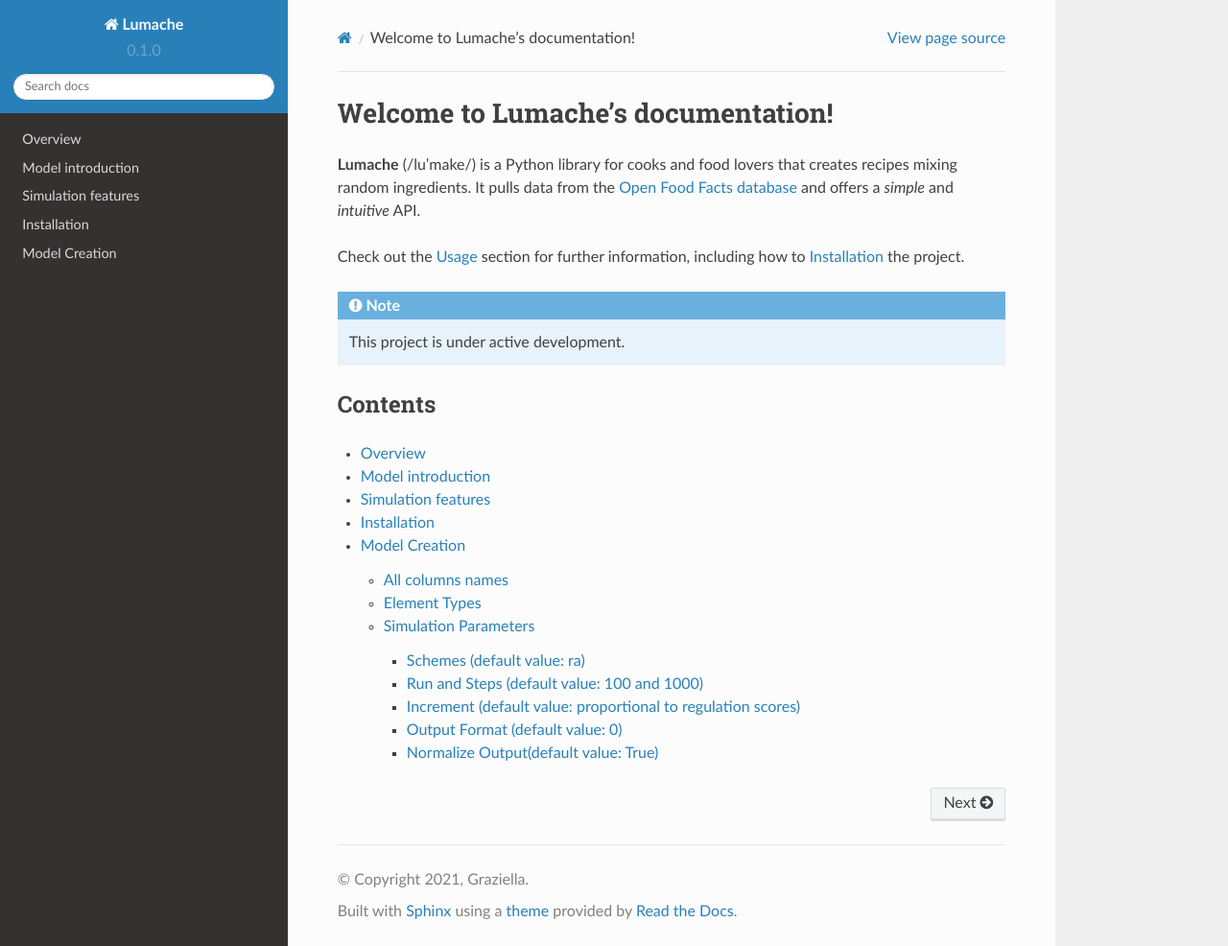
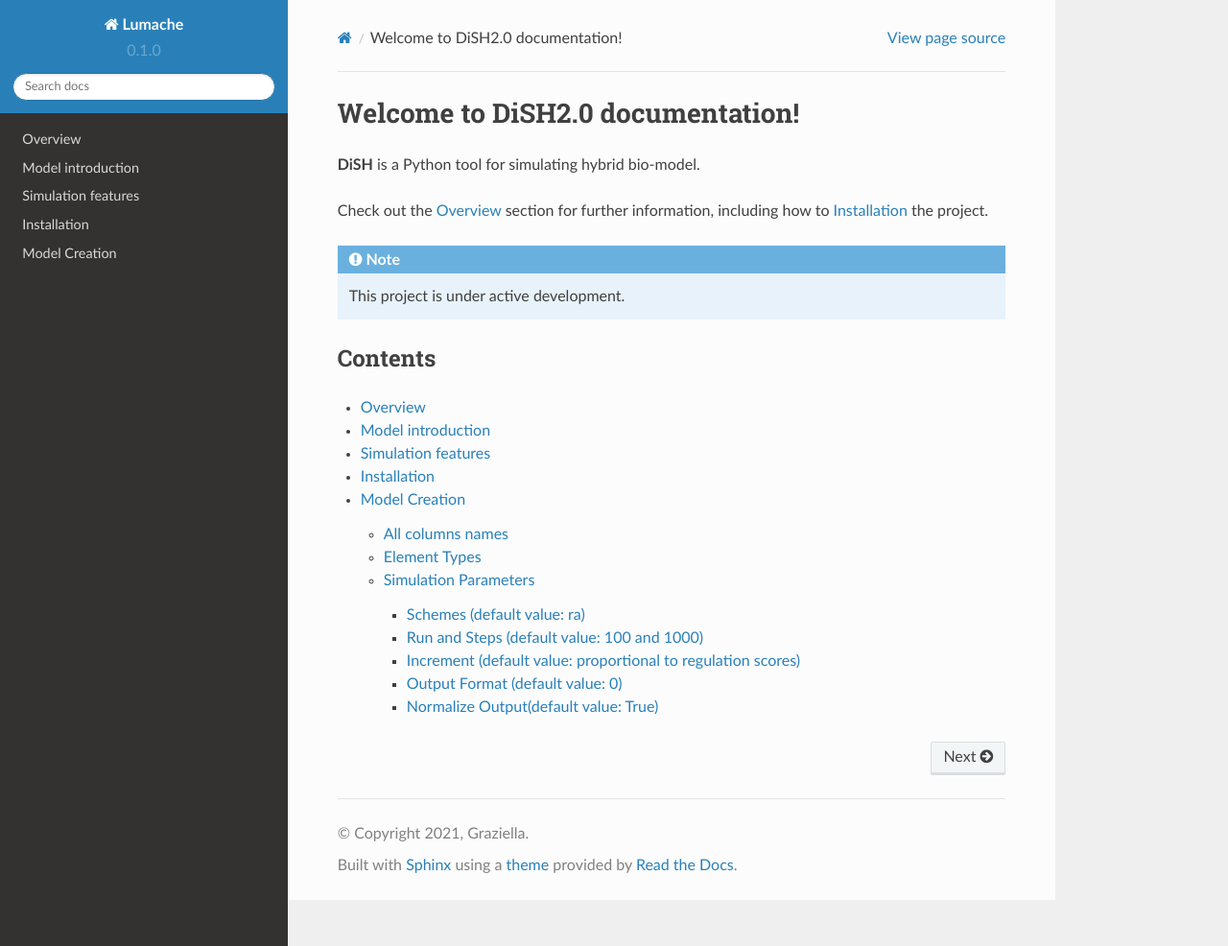
Before and after one commit to pitt-miskov-zivanov-lab/DiSH, a Sphinx documentation site: the page built from docs/index.rst, in a window 1280 px wide and 986 px high. Shown: the whole window at 96% size. Built offline with Sphinx 7.4.7 and the Read the Docs theme 2.0.0, drawn with Linux system fonts in a browser that asks for light colours; pages that are not in the unit, such as notebooks, are missing from menus.

Commit message:
Update index.rst

```diff
--- a/docs/index.rst
+++ b/docs/index.rst
@@ -1,12 +1,9 @@
-Welcome to Lumache's documentation!
+Welcome to DiSH2.0 documentation!
 ===================================
 
-**Lumache** (/lu'make/) is a Python library for cooks and food lovers
-that creates recipes mixing random ingredients.
-It pulls data from the `Open Food Facts database <https://world.openfoodfacts.org/>`_
-and offers a *simple* and *intuitive* API.
+**DiSH** is a Python tool for simulating hybrid bio-model.
 
-Check out the :doc:`usage` section for further information, including
+Check out the :doc:`Overview` section for further information, including
 how to :doc:`Installation` the project.
 
 .. note::
```
